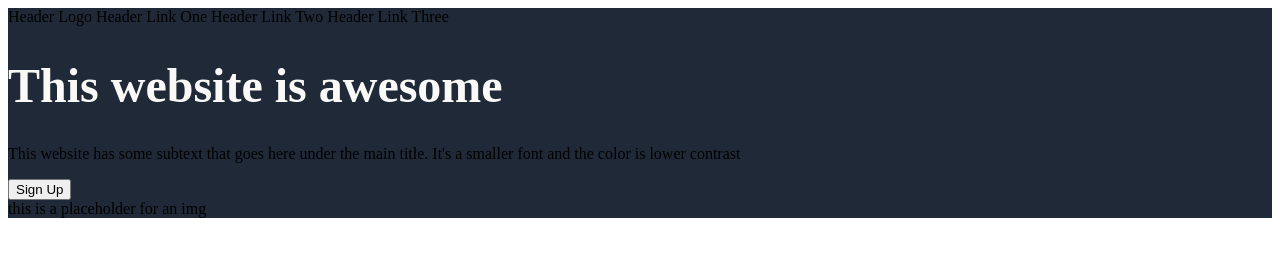
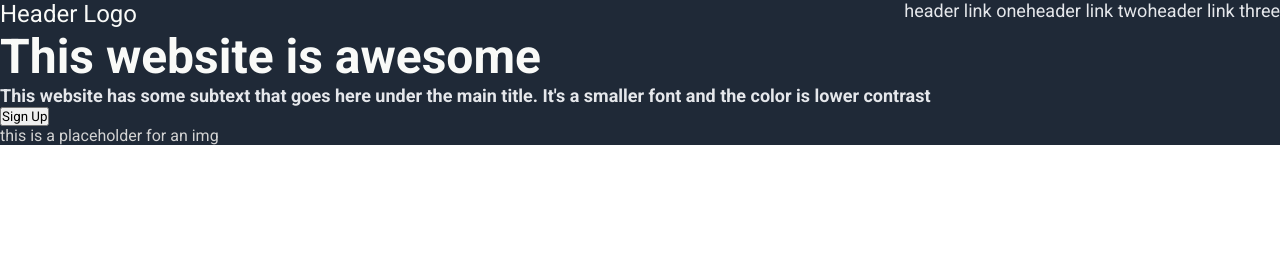
Before and after one commit to wrenbirda/landing-page, a plain HTML site: page index.html in a window 1280 px wide. Drawn offline with Linux system fonts and the light colour scheme.

Commit message:
Update css to match the basic structure of example
Added to the style file. Added some display: flex; lines and relevant
div's on index, but not all. No other flexbox added yet.

```diff
--- a/index.html
+++ b/index.html
@@ -11,13 +11,19 @@
   <body>
     <div class="header">
       <div class="top">
-        Header Logo Header Link One Header Link Two Header Link Three
+        <div class="logo">Header Logo
+          <div class="links">
+            <p>header link one</p>
+            <p>header link two</p>
+            <p>header link three</p>
+          </div>
+        </div>
       </div>
       <div class="middle">
         <h1>This website is awesome</h1>
-          <p>This website has some subtext that goes here under the main title. It's a smaller font and the color is lower contrast</p>
+          <h2>This website has some subtext that goes here under the main title. It's a smaller font and the color is lower contrast</h2>
           <button>Sign Up</button>
-        <div class="img">this is a placeholder for an img</div>
+        <div class="img" style="color:lightgrey;">this is a placeholder for an img</div>
       </div>
     </div>
   </body>
--- a/style.css
+++ b/style.css
@@ -1,3 +1,11 @@
+@import url('https://fonts.googleapis.com/css2?family=Roboto:wght@400;700&display=swap');
+
+body, * {
+    margin: 0;
+    padding: 0;
+    font-family: 'Roboto';
+}
+
 .header {
     background-color: #1F2937;
 
@@ -5,6 +13,22 @@
 
 h1 {
     font-size: 48px;
-    font-weight: extra-bold;
+    font-weight: bolder;
     color: #F9FAF8;
 }
+
+h2, .links {
+    font-size: 18px;
+    color: #E5E7EB;
+}
+
+.logo {
+    display: flex;
+    justify-content: space-between;
+    font-size: 24px;
+    color: #F9FAF8;
+}
+
+.links {
+    display: flex;
+}
```
